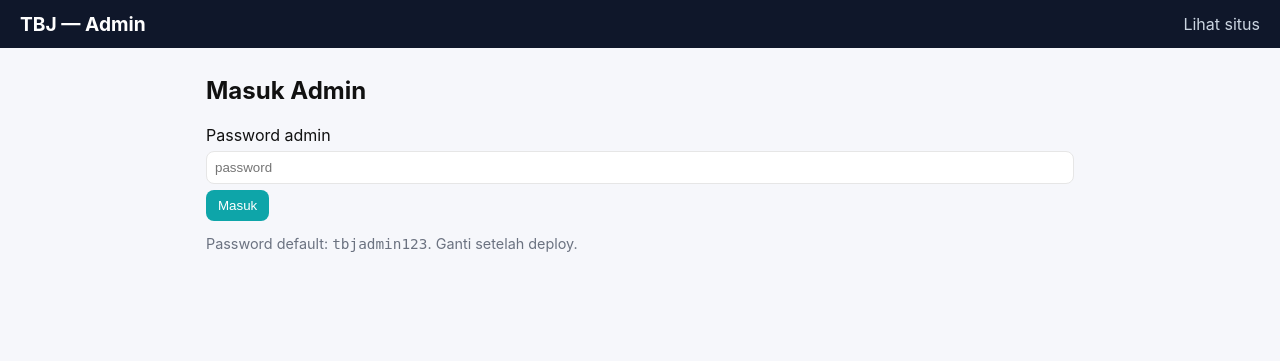
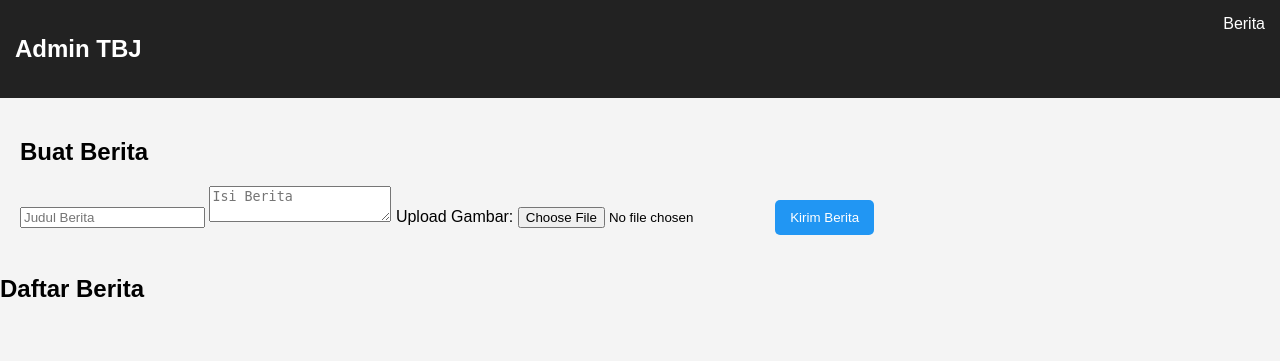
Before and after one commit to jcpurba829-sketch/berita-jc-baik, a PHP site: page /admin.html in a window 1280 px wide. Shown: the top 361 px of the page. Run offline with PHP 8.4, Linux system fonts and the light colour scheme.

Commit message:
Add files via upload

```diff
--- a/admin.html
+++ b/admin.html
@@ -1,55 +1,26 @@
-<!doctype html>
+<!DOCTYPE html>
 <html lang="id">
 <head>
-  <meta charset="utf-8" />
-  <meta name="viewport" content="width=device-width,initial-scale=1" />
-  <title>TBJ — Admin</title>
-  <link rel="stylesheet" href="style.css" />
+<meta charset="UTF-8">
+<meta name="viewport" content="width=device-width, initial-scale=1.0">
+<title>Admin TBJ</title>
+<link rel="stylesheet" href="style.css">
 </head>
 <body>
-  <header class="site-header">
-    <h1>TBJ — Admin</h1>
-    <nav><a href="index.html">Lihat situs</a></nav>
-  </header>
-
-  <main class="container admin">
-    <section class="login" id="loginBox">
-      <h2>Masuk Admin</h2>
-      <label>Password admin
-        <input id="adminPass" type="password" placeholder="password" />
-      </label>
-      <button id="loginBtn">Masuk</button>
-      <p class="hint">Password default: <code>tbjadmin123</code>. Ganti setelah deploy.</p>
-    </section>
-
-    <section id="adminPanel" hidden>
-      <h2>Buat Berita Baru</h2>
-      <form id="postForm">
-        <input name="title" placeholder="Judul" required />
-        <input name="author" placeholder="Penulis" required />
-        <textarea name="content" placeholder="Isi berita (HTML sederhana diperbolehkan)" required></textarea>
-        <label>Upload gambar (akan jadi thumbnail)
-          <input name="image" type="file" accept="image/*" />
-        </label>
-        <button type="submit">Terbitkan</button>
-      </form>
-
-      <h2>Daftar Berita</h2>
-      <div id="adminList"></div>
-
-      <hr />
-      <h3>Export / Deploy</h3>
-      <p>Jika ingin agar berita muncul untuk semua orang, upload file <code>posts.json</code> ke repo GitHub Pages Anda (sama folder dengan index.html), atau gunakan GitHub API token di bawah untuk commit otomatis.</p>
-
-      <label>GitHub repo (user/repo): <input id="ghRepo" placeholder="username/repo" /></label>
-      <label>GitHub branch: <input id="ghBranch" value="gh-pages" /></label>
-      <label>Personal Access Token (optional): <input id="ghToken" type="password" placeholder="token" /></label>
-      <button id="saveRemote">Commit ke GitHub (opsional)</button>
-      <button id="downloadJson">Download posts.json</button>
-
-    </section>
-  </main>
-
-  <script src="script.js"></script>
+<nav>
+<h2>Admin TBJ</h2>
+<a href="index.html">Berita</a>
+</nav>
+<div class="admin-box">
+<h2>Buat Berita</h2>
+<input type="text" id="judul" placeholder="Judul Berita">
+<textarea id="isi" placeholder="Isi Berita"></textarea>
+<label>Upload Gambar:</label>
+<input type="file" id="gambar">
+<button id="kirim">Kirim Berita</button>
+</div>
+<h2>Daftar Berita</h2>
+<div id="admin-news"></div>
+<script type="module" src="script.js"></script>
 </body>
 </html>
--- a/style.css
+++ b/style.css
@@ -1,19 +1,41 @@
-:root{--bg:#f6f7fb;--card:#ffffff;--muted:#6b7280}
-*{box-sizing:border-box}body{font-family:Inter,ui-sans-serif,system-ui,Segoe UI,Roboto,"Helvetica Neue",Arial;margin:0;background:var(--bg);color:#111}
-.site-header{background:#0f172a;color:#fff;padding:12px 20px;display:flex;justify-content:space-between;align-items:center}
-.site-header h1{margin:0;font-size:1.2rem}
-.site-header a{color:#cbd5e1;margin-left:12px;text-decoration:none}
-.container{max-width:900px;margin:28px auto;padding:0 16px}
-.posts-grid{display:grid;grid-template-columns:repeat(auto-fill,minmax(260px,1fr));gap:16px}
-.card{display:flex;flex-direction:column;background:var(--card);border-radius:12px;overflow:hidden;box-shadow:0 6px 18px rgba(15,23,42,0.08)}
-.thumb{width:100%;height:150px;object-fit:cover;display:block}
-.card-body{padding:12px}
-.card-title{font-size:1.05rem;margin:0 0 6px}
-.card-excerpt{color:var(--muted);font-size:.95rem;margin:0 0 12px}
-.read-more{display:inline-block;padding:6px 10px;border-radius:8px;background:#0ea5a9;color:#fff;text-decoration:none}
-.single-post img{max-width:100%;height:auto}
-.admin input, .admin textarea, input, textarea{width:100%;padding:8px;margin:6px 0;border:1px solid #e6e6e6;border-radius:8px}
-button{cursor:pointer;padding:8px 12px;border-radius:8px;border:0;background:#0ea5a9;color:#fff}
-.comments{margin-top:24px}
-.comment{padding:8px;background:#fff;border-radius:8px;margin-bottom:8px}
-.hint{color:var(--muted);font-size:.9rem}
+body {
+font-family: Arial;
+padding: 0;
+margin: 0;
+background: #f4f4f4;
+}
+nav {
+background: #222;
+color: #fff;
+padding: 15px;
+display: flex;
+justify-content: space-between;
+}
+nav a {
+color: #fff;
+text-decoration: none;
+}
+#news-list, #admin-news {
+padding: 20px;
+}
+.news-card {
+background: #fff;
+padding: 15px;
+margin-bottom: 15px;
+border-radius: 8px;
+}
+.news-card img {
+width: 140px;
+border-radius: 6px;
+}
+.admin-box {
+padding: 20px;
+}
+button {
+background: #2196F3;
+padding: 10px 15px;
+border: none;
+color: white;
+cursor: pointer;
+border-radius: 5px;
+}
```
Also changed, not shown: index.html (+12 -36 lines), README.md (added).
